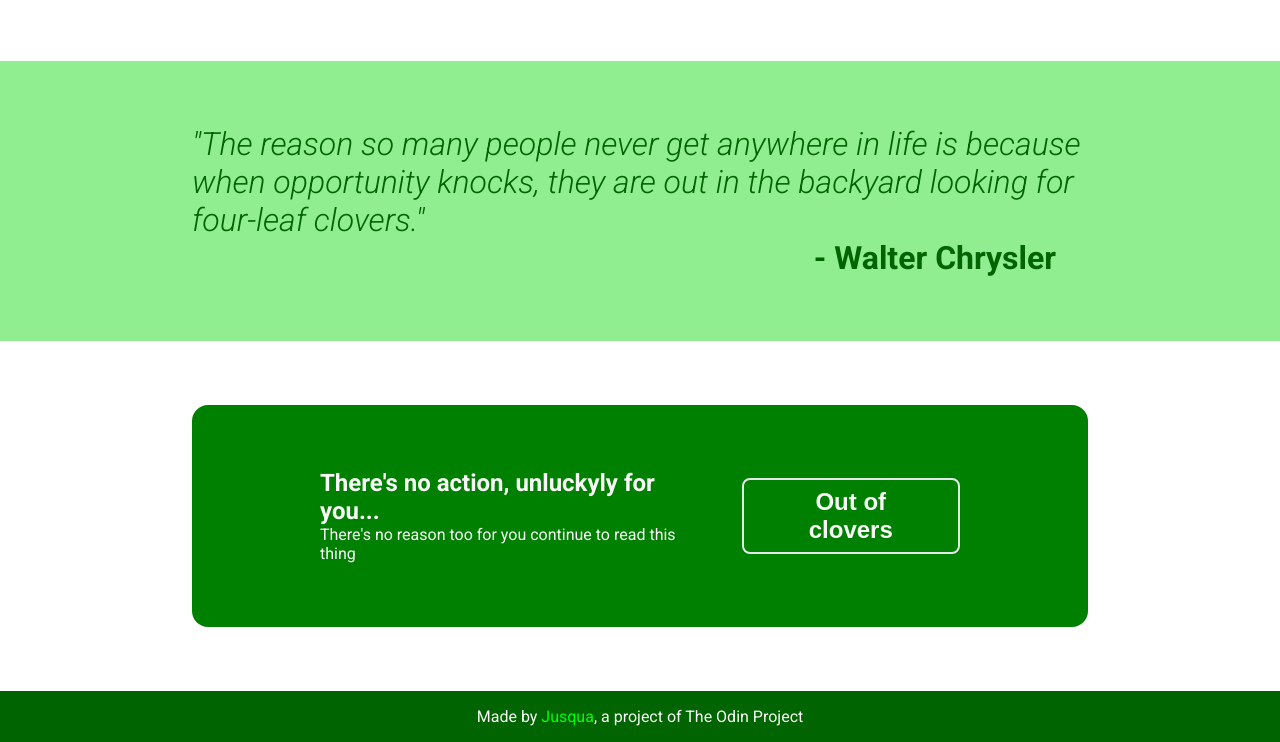
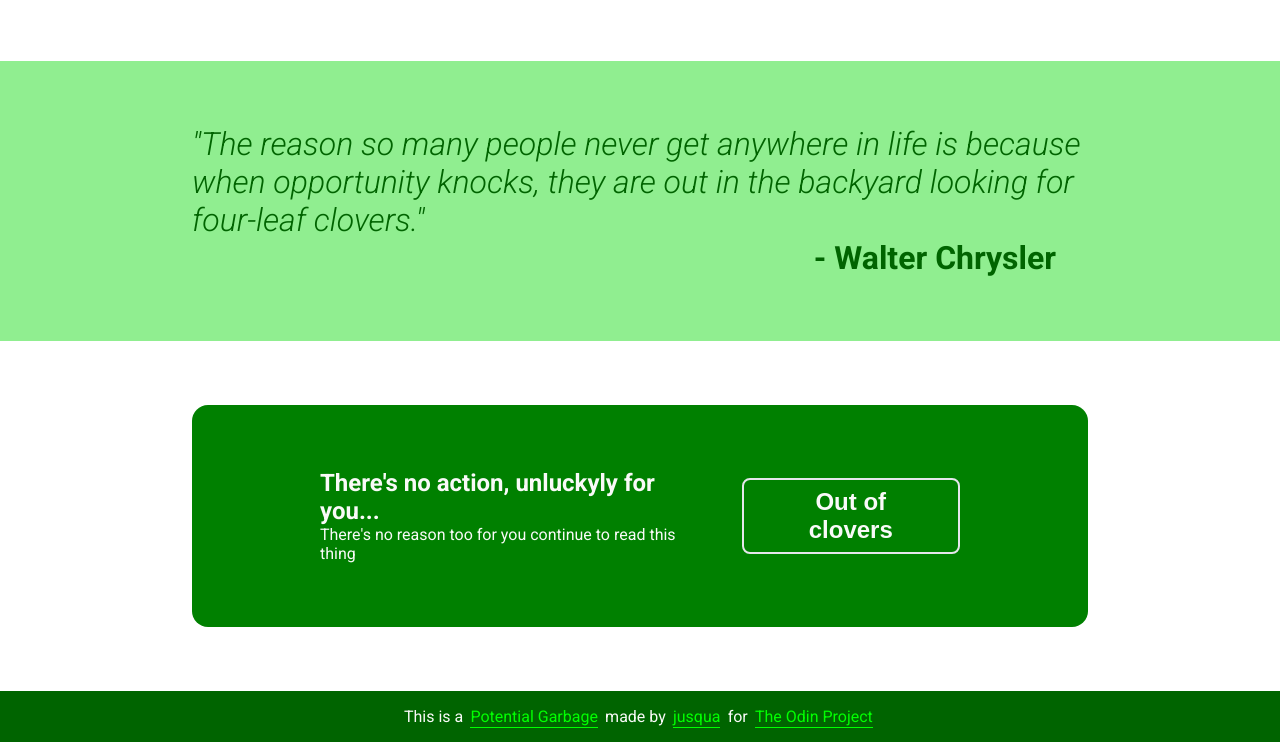
Before and after one commit to jusqua/odin-landing-page, a plain HTML site: page index.html in a window 1280 px wide. Shown: the part 807-1549 px from the top of the page. Drawn offline with Linux system fonts and the light colour scheme.

Commit message:
fix: anchors

```diff
--- a/index.html
+++ b/index.html
@@ -70,7 +70,7 @@
     </section>
 
     <footer>
-      <p>Made by <a href="https://www.github.com/jusqua">Jusqua</a>, a project of The Odin Project</p>
+      <p>This is a <a href="https://gitlab.com/potential-garbage">Potential Garbage</a> made by <a href="https://www.gitlab.com/jusqua">jusqua</a> for <a href="https://www.theodinproject.com">The Odin Project</a></p>
     </footer>
   </body>
 </html>
--- a/styles.css
+++ b/styles.css
@@ -246,18 +246,34 @@ header a:hover {
 }
 
 footer {
+  --color: lime;
   background: var(--primary-color);
   text-align: center;
   color: var(--primary-text-color);
 }
 
 footer a {
-  color: lime;
+  color: var(--color);
+  text-decoration: none;
+  margin: 0 .2rem;
+  position: relative;
   text-decoration: none;
 }
 
-footer a:hover {
-  text-decoration: underline;
+footer a::after {
+  content: '';
+  position: absolute;
+  bottom: -.1rem;
+  left: 0;
+  border-bottom: 1px solid var(--color);
+  width: 100%;
+  transition: .2s width;
+  pointer-events: none;
+}
+
+footer a:hover::after,
+footer a:focus::after {
+  width: 0;
 }
 
 @media screen and (max-width: 1024px) {
```
